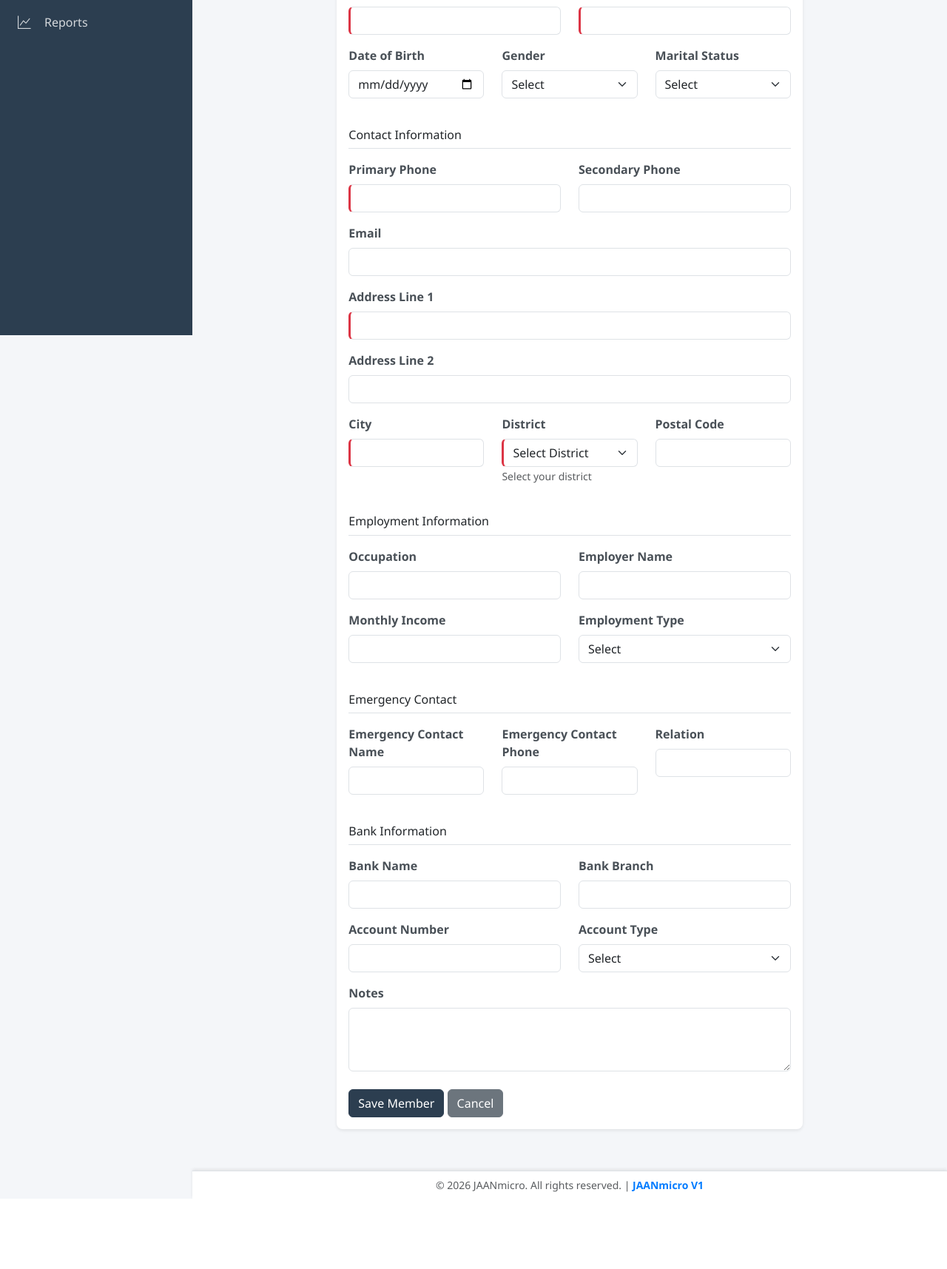
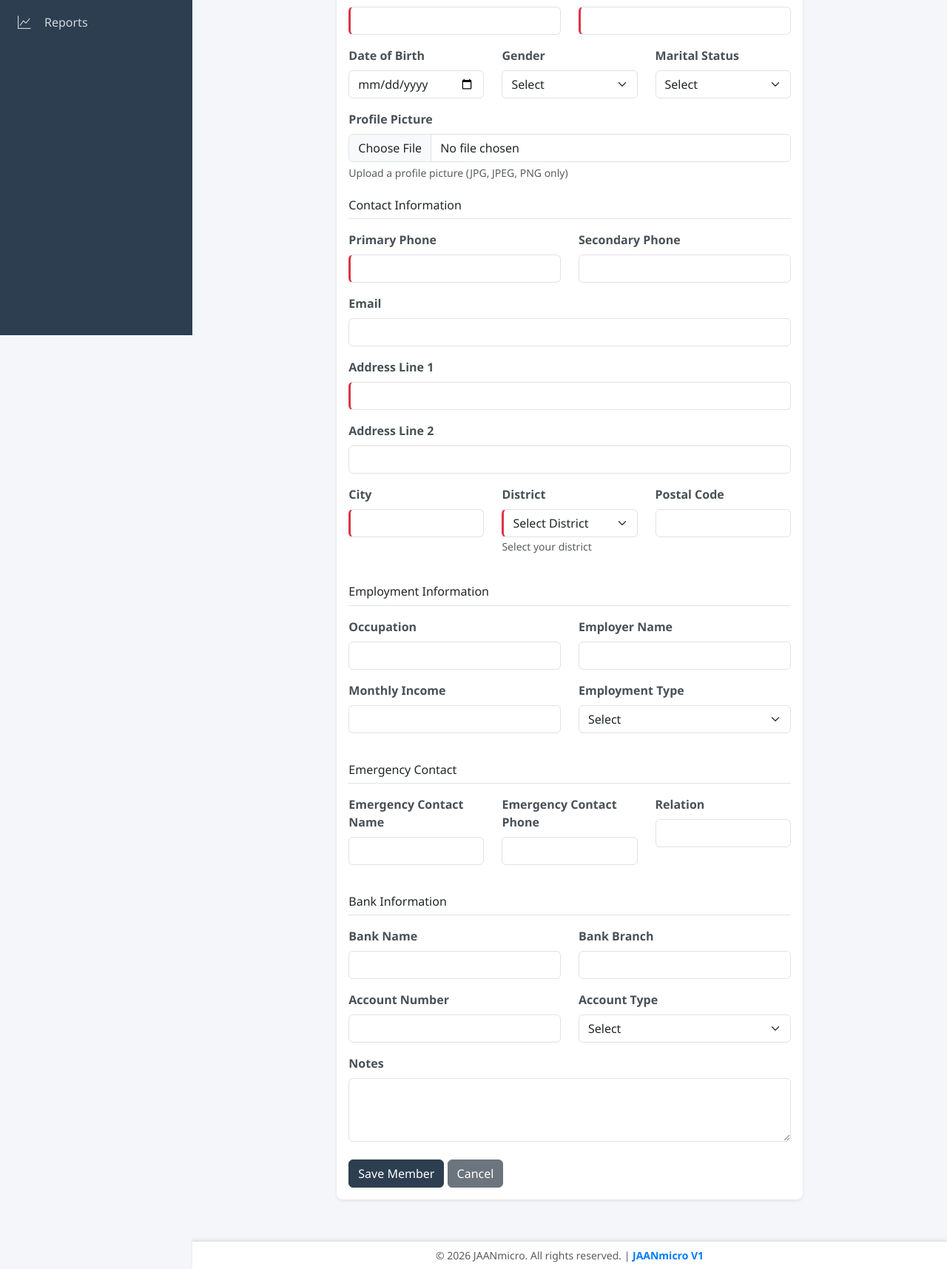
Before and after one commit to VindiPerera/JaanMicro, a Flask app: page /customers/add in a window 1280 px wide. Shown: the part 347-2062 px from the top of the page at 74% size. Before the commit the page ends 1967 px from the top, so only its background shows below. Run offline with Flask 3, Linux system fonts and the light colour scheme; the visitor is signed in with stand-in values (Sample User, id 1); data comes from the database, SQL or seed files in the repository; data that the repository does not hold is empty; some libraries are stand-ins or nearby versions.

Commit message:
Add profile_picture field to Customer model
This migration introduces a new column 'profile_picture' to the 'customers' table, allowing for the storage of customer profile images. The column is of type String with a maximum length of 255 characters and is nullable.

```diff
--- a/app/customers/forms.py
+++ b/app/customers/forms.py
@@ -14,6 +14,9 @@ class CustomerForm(FlaskForm):
     date_of_birth = DateField('Date of Birth', validators=[Optional()])
     gender = SelectField('Gender', choices=[('', 'Select'), ('male', 'Male'), ('female', 'Female'), ('other', 'Other')], validators=[Optional()])
     marital_status = SelectField('Marital Status', choices=[('', 'Select'), ('single', 'Single'), ('married', 'Married'), ('divorced', 'Divorced'), ('widowed', 'Widowed')], validators=[Optional()])
+    profile_picture = FileField('Profile Picture', validators=[
+        FileAllowed(['jpg', 'jpeg', 'png'], 'Images only!')
+    ])
 
     # Contact Information
     phone_primary = StringField('Primary Phone', validators=[DataRequired(), Length(max=20)])
--- a/app/customers/routes.py
+++ b/app/customers/routes.py
@@ -68,6 +68,18 @@ def add_customer():
         settings = SystemSettings.get_settings()
         customer_id = generate_customer_id(settings.customer_id_prefix)
 
+        # Handle profile picture upload
+        profile_picture_path = None
+        if form.profile_picture.data:
+            file = form.profile_picture.data
+            if allowed_file(file.filename):
+                filename = secure_filename(f"{customer_id}_{file.filename}")
+                upload_dir = os.path.join(current_app.config['UPLOAD_FOLDER'], 'customers', str(get_current_branch_id()))
+                os.makedirs(upload_dir, exist_ok=True)
+                file_path = os.path.join(upload_dir, filename)
+                file.save(file_path)
+                profile_picture_path = f"customers/{get_current_branch_id()}/{filename}"
+
         customer = Customer(
             customer_id=customer_id,
             branch_id=get_current_branch_id(),
@@ -77,6 +89,7 @@ def add_customer():
             date_of_birth=form.date_of_birth.data,
             gender=form.gender.data,
             marital_status=form.marital_status.data,
+            profile_picture=profile_picture_path,
             phone_primary=form.phone_primary.data,
             phone_secondary=form.phone_secondary.data,
             email=form.email.data,
@@ -165,6 +178,17 @@ def edit_customer(id):
     form = CustomerForm(obj=customer)
 
     if form.validate_on_submit():
+        # Handle profile picture upload
+        if form.profile_picture.data:
+            file = form.profile_picture.data
+            if allowed_file(file.filename):
+                filename = secure_filename(f"{customer.customer_id}_{file.filename}")
+                upload_dir = os.path.join(current_app.config['UPLOAD_FOLDER'], 'customers', str(customer.branch_id))
+                os.makedirs(upload_dir, exist_ok=True)
+                file_path = os.path.join(upload_dir, filename)
+                file.save(file_path)
+                customer.profile_picture = f"customers/{customer.branch_id}/{filename}"
+
         customer.full_name = form.full_name.data
         customer.nic_number = form.nic_number.data
         customer.customer_type = form.customer_type.data
--- a/app/models.py
+++ b/app/models.py
@@ -187,6 +187,7 @@ class Customer(db.Model):
     date_of_birth = db.Column(db.Date)
     gender = db.Column(db.String(10))
     marital_status = db.Column(db.String(20))
+    profile_picture = db.Column(db.String(255))
 
     # Contact Information
     phone_primary = db.Column(db.String(20), nullable=False)
--- a/app/templates/customers/add.html
+++ b/app/templates/customers/add.html
@@ -8,7 +8,7 @@
                 <h5 class="mb-0">Add New Member</h5>
             </div>
             <div class="card-body">
-                <form method="POST" action="">
+                <form method="POST" action="" enctype="multipart/form-data">
                     {{ form.hidden_tag() }}
 
                     <h6 class="border-bottom pb-2 mb-3">Personal Information</h6>
@@ -40,6 +40,12 @@
                             {{ form.marital_status.label(class="form-label") }}
                             {{ form.marital_status(class="form-select") }}
                         </div>
+                    </div>
+
+                    <div class="mb-3">
+                        {{ form.profile_picture.label(class="form-label") }}
+                        {{ form.profile_picture(class="form-control") }}
+                        <div class="form-text">Upload a profile picture (JPG, JPEG, PNG only)</div>
                     </div>
 
                     <h6 class="border-bottom pb-2 mb-3 mt-4">Contact Information</h6>
```
Also changed, not shown: app/templates/customers/edit.html (+14 -1 lines), app/templates/customers/view.html (+9 -1 lines), migrations/versions/5178112a3f36_add_profile_picture_field_to_customer_.py (added, +32 -0 lines), app/static/uploads/customers/1/CUST000008_model_group_finance_transparent.png (added), app/static/uploads/customers/1/CUST000010_model_group_finance_transparent.png (added), app/static/uploads/customers/1/CUST000011_model_group_finance_transparent.png (added).
